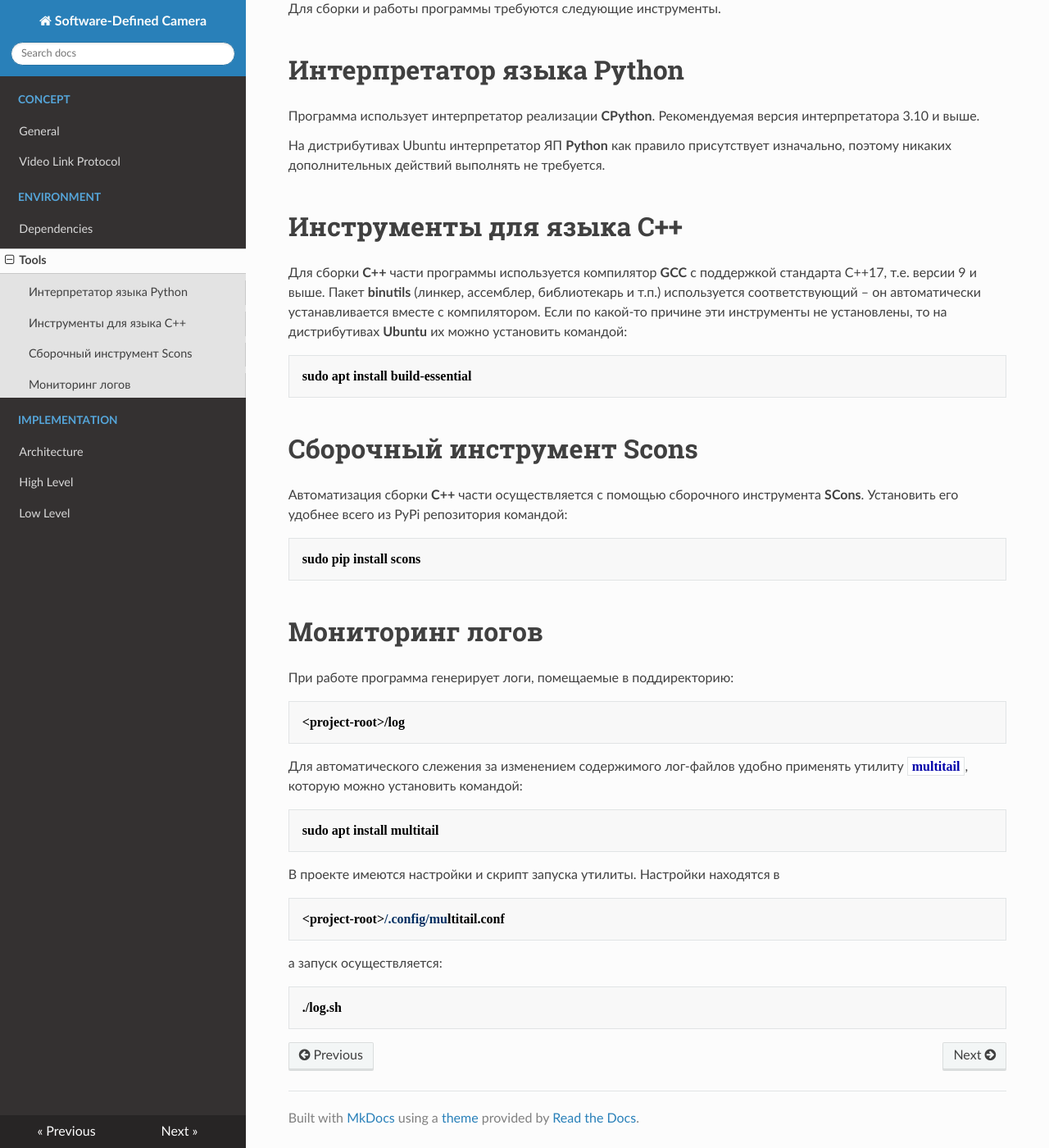
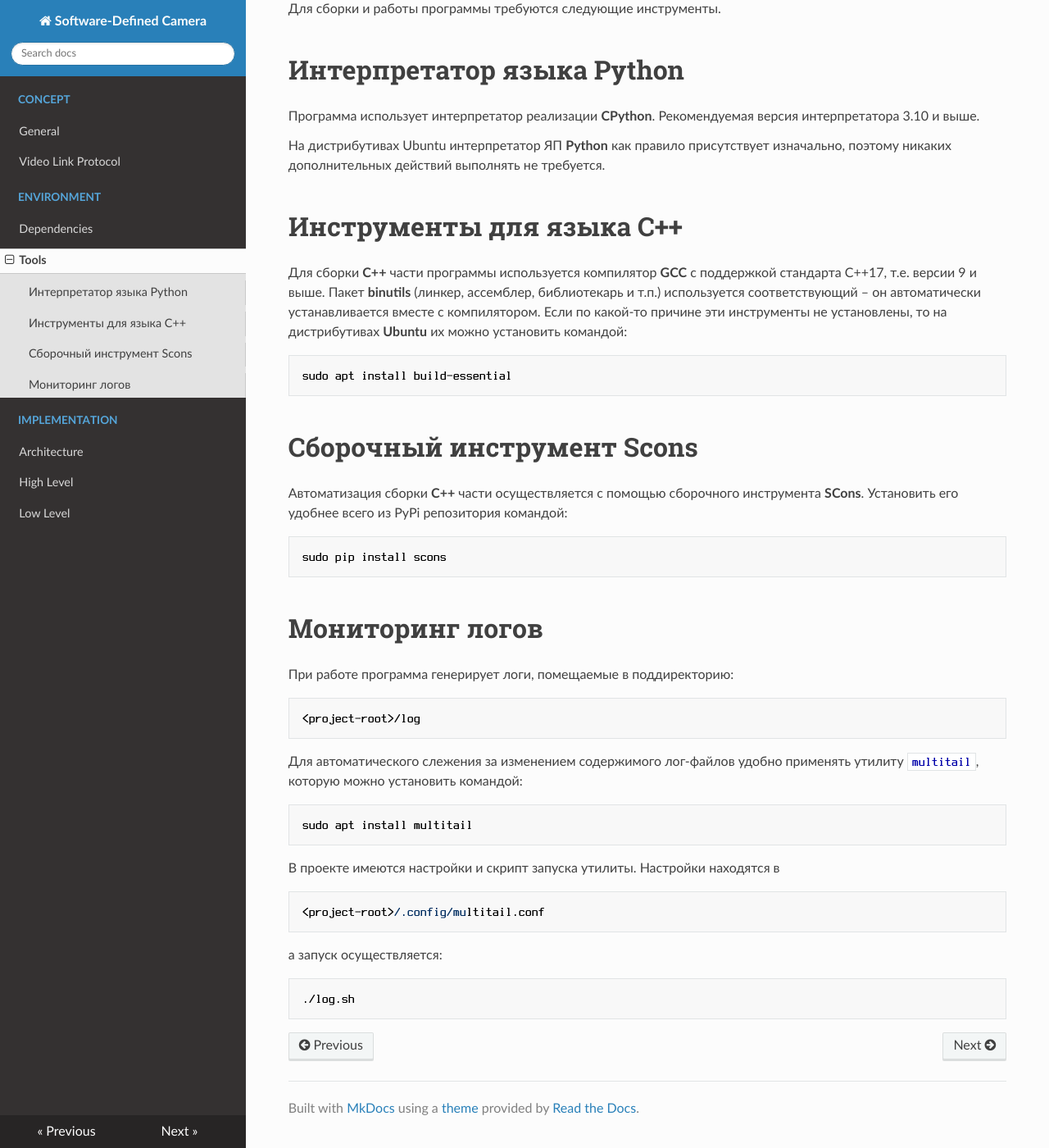
Before and after one commit to cam-lab/sdcam-doc, an MkDocs documentation site: the page built from docs/tools.md, in a window 1280 px wide and 1400 px high, scrolled down 203 px. Shown: the whole window at 82% size. Built offline with MkDocs 1.6.1, drawn with Linux system fonts in a browser that asks for light colours; nearby versions of some CDN libraries.

Commit message:
change monospace font

```diff
--- a/docs/extra.css
+++ b/docs/extra.css
@@ -60,14 +60,20 @@ div.el-p + div.el-ol > ol {
 .rst-content code {
     color: #0000aa;
     font-size: 16px;
-    font-family: "Terminus (TTF)";
-    font-weight: 900;
+    font-family: "TerminusRe";
+    font-weight: 600;
 }
 
 .rst-content pre code {
     color: #000;
     background: #f8f8f8;
     font-size: 16px;
-    font-family: "Terminus (TTF)";
-    font-weight: 900;
+    font-family: "TerminusRe";
+    font-weight:550;
+    margin-top: 10px;
 }
+
+@font-face {
+  font-family: TerminusRe;
+  src: url(font/TerminusRe33-Bold.ttf);
+}
```
Also changed, not shown: docs/font/TerminusRe33-Bold.ttf (added), docs/font/TerminusTTF-4.39.ttf (deleted).
